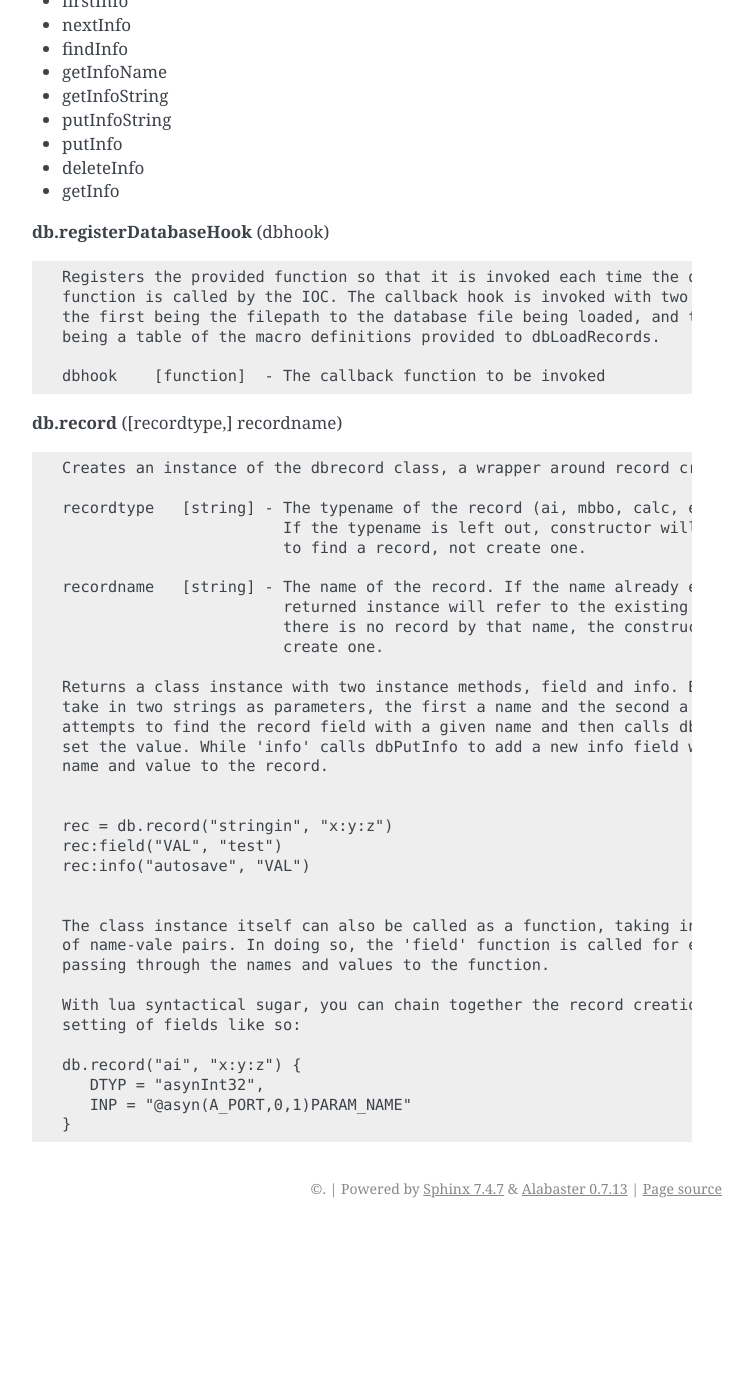
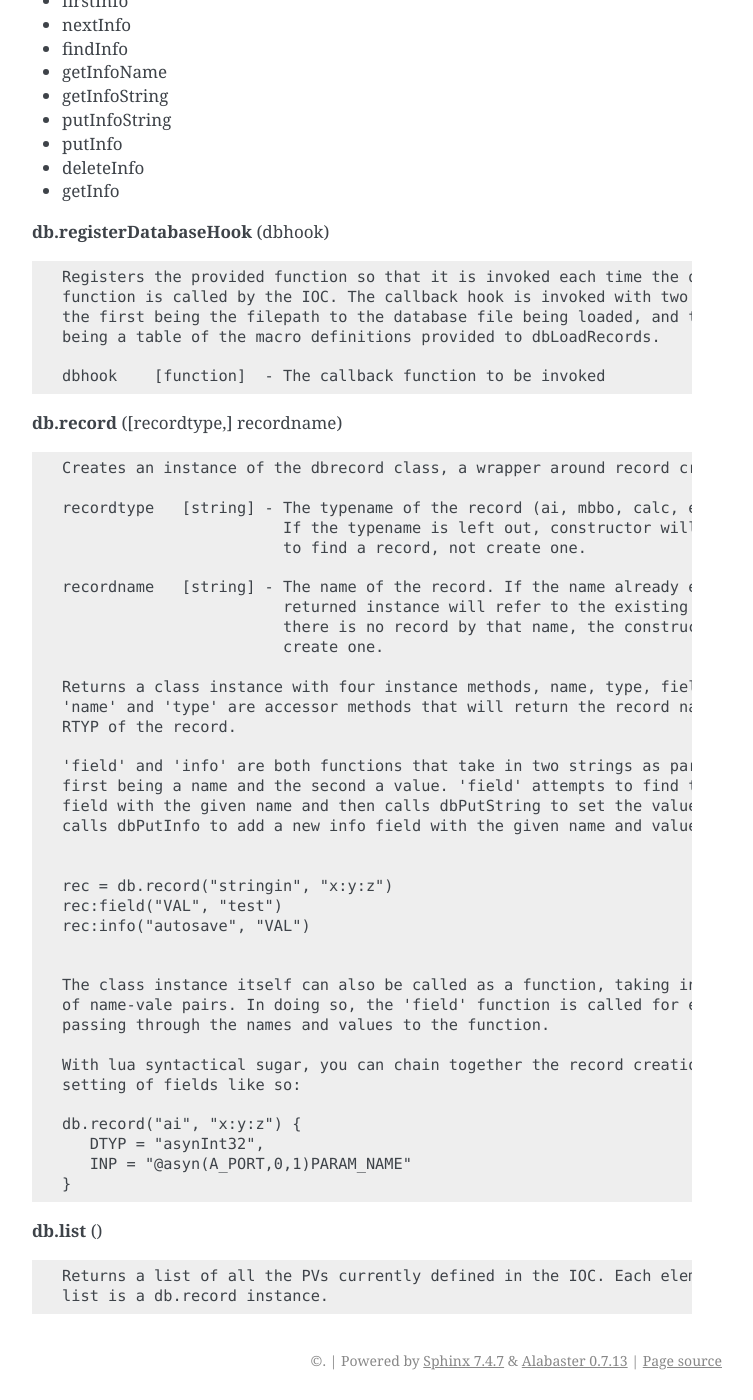
Before and after one commit to epics-modules/lua, a Sphinx documentation site: the page built from docs/database-library.rst, in a window 1280 px wide and 1400 px high, scrolled down 1526 px. Shown: the whole window, without its empty margins (388-1141 px from the left). Built offline with Sphinx 7.4.7, drawn with Linux system fonts in a browser that asks for light colours; before the commit the page ends 2754 px from its top, so only the background shows below that.

Commit message:
document db.list

```diff
--- a/docs/database-library.rst
+++ b/docs/database-library.rst
@@ -101,11 +101,14 @@ instances of the dbentry class will be used, created with the aforementioned db.
                            there is no record by that name, the constructor will
                            create one.
 
-   Returns a class instance with two instance methods, field and info. Both functions
-   take in two strings as parameters, the first a name and the second a value. 'field'
-   attempts to find the record field with a given name and then calls dbPutString to
-   set the value. While 'info' calls dbPutInfo to add a new info field with the given
-   name and value to the record.
+   Returns a class instance with four instance methods, name, type, field, and info.
+   'name' and 'type' are accessor methods that will return the record name and the
+   RTYP of the record.
+
+   'field' and 'info' are both functions that take in two strings as parameters, the
+   first being a name and the second a value. 'field' attempts to find the record
+   field with the given name and then calls dbPutString to set the value. While 'info'
+   calls dbPutInfo to add a new info field with the given name and value to the record.
 
 
    rec = db.record("stringin", "x:y:z")
@@ -124,3 +127,12 @@ instances of the dbentry class will be used, created with the aforementioned db.
       DTYP = "asynInt32",
       INP = "@asyn(A_PORT,0,1)PARAM_NAME"
    }
+
+
+
+**db.list** ()
+
+::
+
+   Returns a list of all the PVs currently defined in the IOC. Each element of the
+   list is a db.record instance.
```
